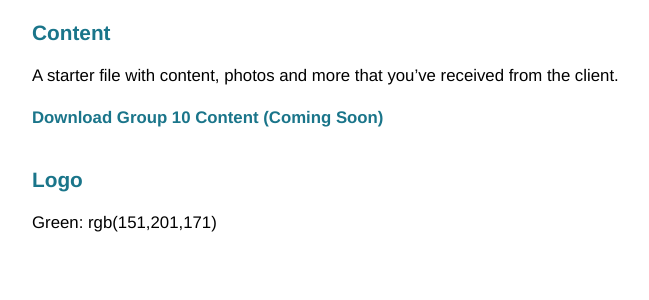
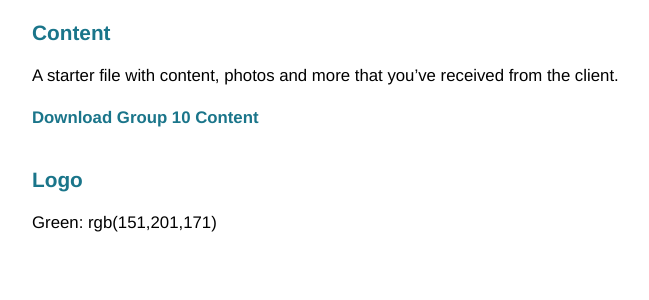
Before and after one commit to KentStateWeb/rwd, a Jekyll site: the page built from _groups/group6.md, in a window 1280 px wide and 900 px high, scrolled down 1998 px. Shown: the part 152-452 px from the top of the window, without its empty margins (224-873 px from the left). Built offline with Jekyll 4.4.1, drawn with Linux system fonts in a browser that asks for light colours.

```diff
--- a/_groups/group6.md
+++ b/_groups/group6.md
@@ -66,7 +66,7 @@
 
 A starter file with content, photos and more that you've received from the client.
 
-<a href="/class/groups/assets/group10/Group-10-Content.zip">Download Group 10 Content (Coming Soon)</a>
+<a href="/class/groups/assets/group10/group-10-content.zip">Download Group 10 Content</a>
 
 ### Logo
 
```
Also changed, not shown: _classes/4.md (+1 -1 lines), 4 other files.
